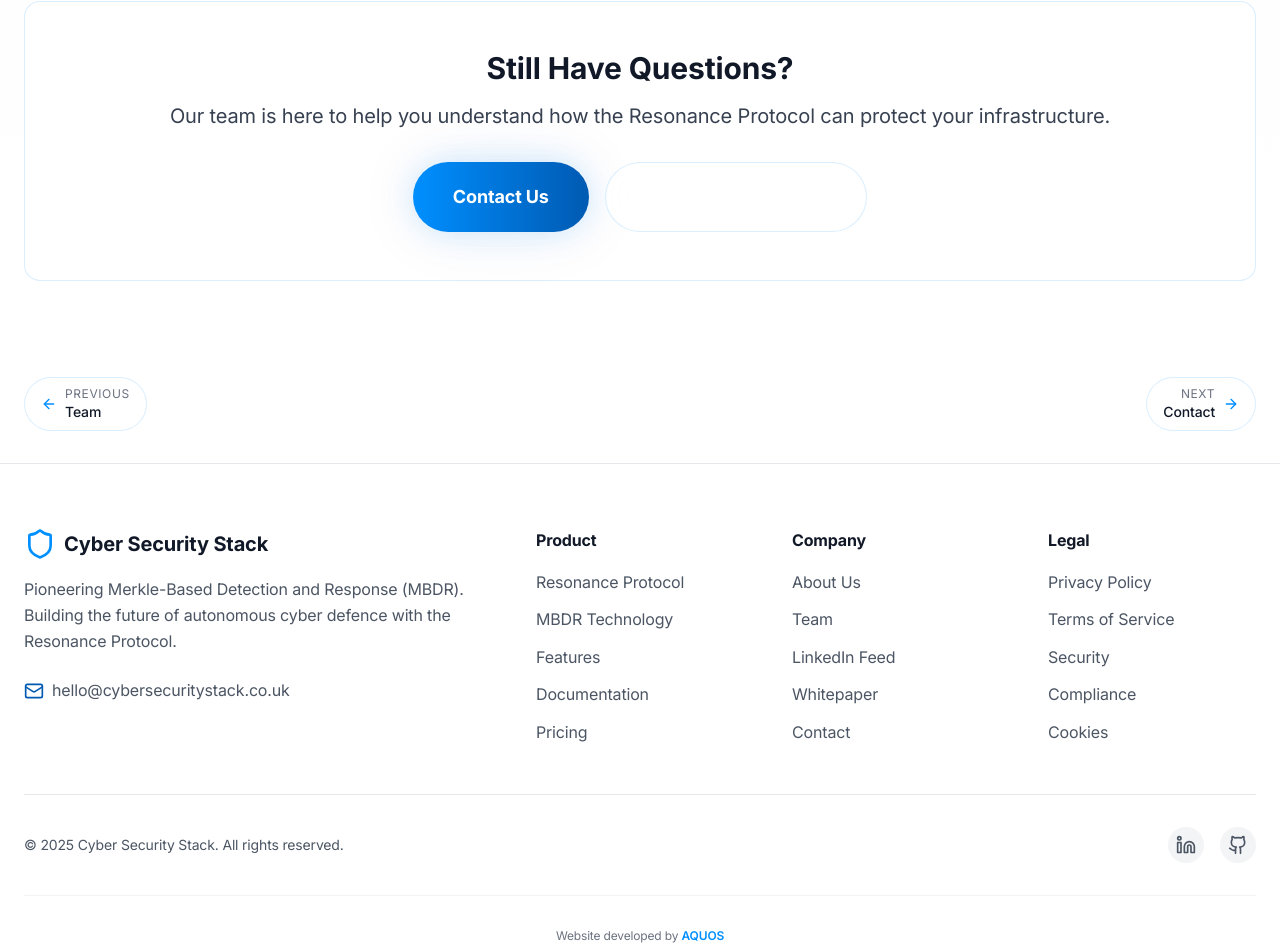
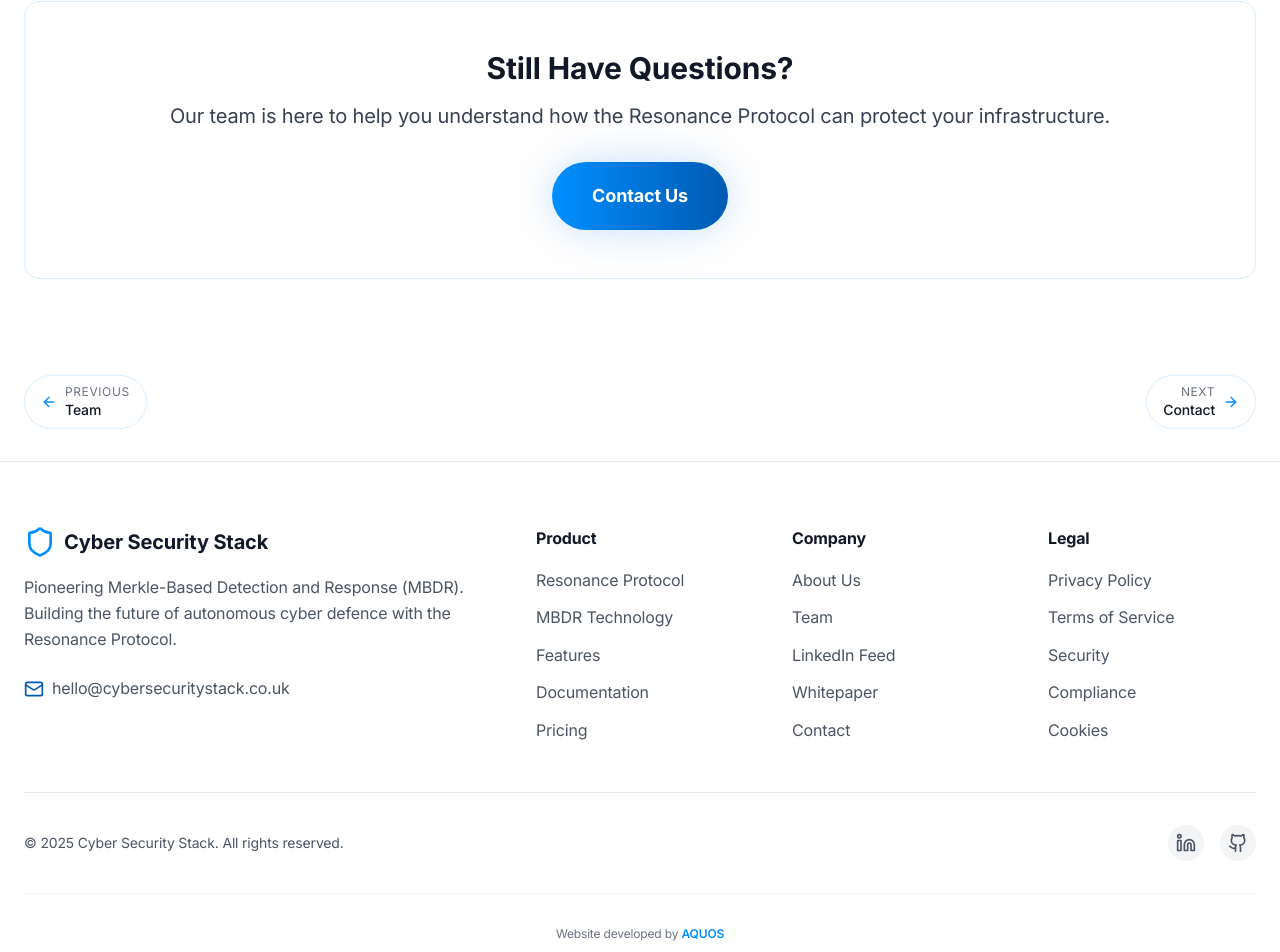
Before and after one commit to DevanshM1211/Cybersecurity-Stack-Website, a Next.js app: page /faq in a window 1280 px wide. Shown: the part 2403-3355 px from the top of the page. Built offline with nearby package versions, Linux system fonts and the light colour scheme; no server answers.

Commit message:
feat(faq): remove secondary documentation CTA leaving single Contact Us button

```diff
--- a/components/FAQ.tsx
+++ b/components/FAQ.tsx
@@ -230,22 +230,14 @@ const FAQ = () => {
             can protect your infrastructure.
           </p>
           <div className="flex flex-wrap justify-center gap-4">
-            <motion.button
+            <motion.a
+              href="/contact"
+              aria-label="Contact Us"
               whileHover={{ scale: 1.05 }}
               whileTap={{ scale: 0.95 }}
               className="px-10 py-5 bg-gradient-to-r from-cyber-blue to-cyber-purple rounded-full text-white font-bold text-lg glow-effect"
             >
               Contact Us
-            </motion.button>
-            <motion.a
-              href="https://github.com/CyberSecurityStack/opensource"
-              target="_blank"
-              rel="noopener noreferrer"
-              whileHover={{ scale: 1.05 }}
-              whileTap={{ scale: 0.95 }}
-              className="px-10 py-5 glass-effect rounded-full text-white font-bold text-lg hover:bg-white/10 transition-all"
-            >
-              View Documentation
             </motion.a>
           </div>
         </motion.div>
```
